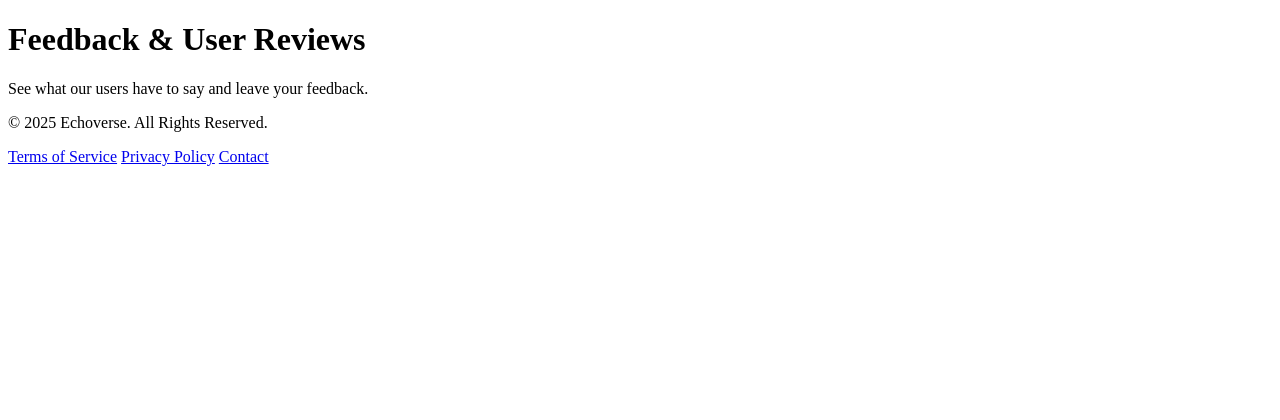
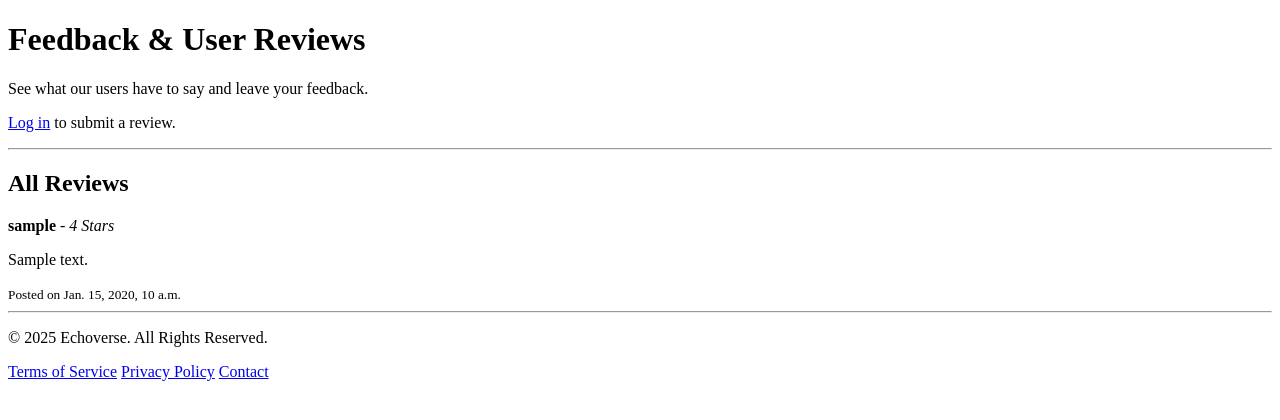
Before and after one commit to goldenjeffempire/ultimate-platform, a Django app: template echoverse_app/templates/feedback.html in a window 1280 px wide. Shown: the part 26-446 px from the top of the page. Run offline with Django 3.2, Linux system fonts and the light colour scheme; the template is opened without the code that fills it: most values are stand-ins (such as "Sample title", 1, 10 or a date in 2020).

Commit message:
Added User Feedback & Reviews System

```diff
--- a/echoverse_app/templates/feedback.html
+++ b/echoverse_app/templates/feedback.html
@@ -1,8 +1,35 @@
 {% extends "base.html" %}
 
-{% block title %}Feedback & Reviews - Echoverse{% endblock %}
+{% block title %}User Feedback & Reviews - Echoverse{% endblock %}
 
 {% block content %}
     <h1>Feedback & User Reviews</h1>
     <p>See what our users have to say and leave your feedback.</p>
+
+    {% if user.is_authenticated %}
+        <h2>Submit Your Review</h2>
+        <form method="post">
+            {% csrf_token %}
+            {{ form.as_p }}
+            <button type="submit">Submit Review</button>
+        </form>
+    {% else %}
+        <p><a href="{% url 'login' %}">Log in</a> to submit a review.</p>
+    {% endif %}
+
+    <hr>
+
+    <h2>All Reviews</h2>
+    {% if reviews %}
+        {% for review in reviews %}
+            <div>
+                <strong>{{ review.user.username }}</strong> - <em>{{ review.rating }} Stars</em>
+                <p>{{ review.comment }}</p>
+                <small>Posted on {{ review.created_at }}</small>
+            </div>
+            <hr>
+        {% endfor %}
+    {% else %}
+        <p>No reviews yet. Be the first to share your experience!</p>
+    {% endif %}
 {% endblock %}
--- a/echoverse_app/urls.py
+++ b/echoverse_app/urls.py
@@ -24,8 +24,8 @@ urlpatterns = [
     path('security-settings/', views.security_settings, name='security_settings'),
     path('privacy-preferences/', views.privacy_preferences, name='privacy_preferences'),
     path('submit-feedback/', views.submit_general_feedback, name='submit_feedback'),
-    path('feedback/', views.feedback_reviews, name='feedback'),
     path('product/<int:product_id>/submit_review', views.submit_product_review, name='submit_product_review'),
+    path('feedback/', views.submit_review, name='feedback'),
     path('marketplace/', views.marketplace, name='marketplace'),
     path('create-product/', views.create_product, name='create_product'),
     path('product/<int:product_id>/', views.product_detail, name='product_detail'),
```
Also changed, not shown: echoverse_app/forms.py (+7 -1 lines), echoverse_app/models.py (+9 -0 lines), echoverse_app/views.py (+19 -6 lines), db.sqlite3, echoverse_app/migrations/0002_userreview.py (added).
